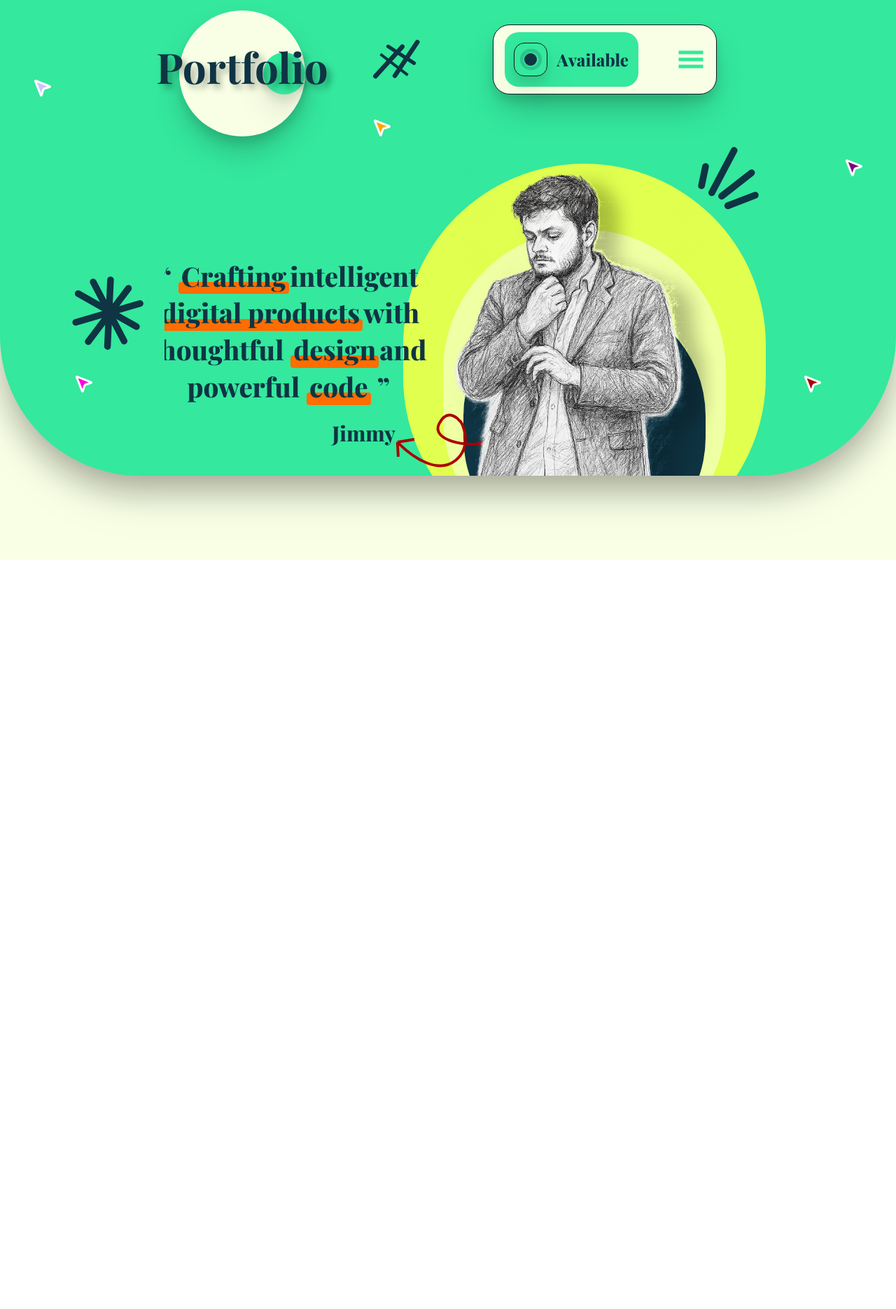
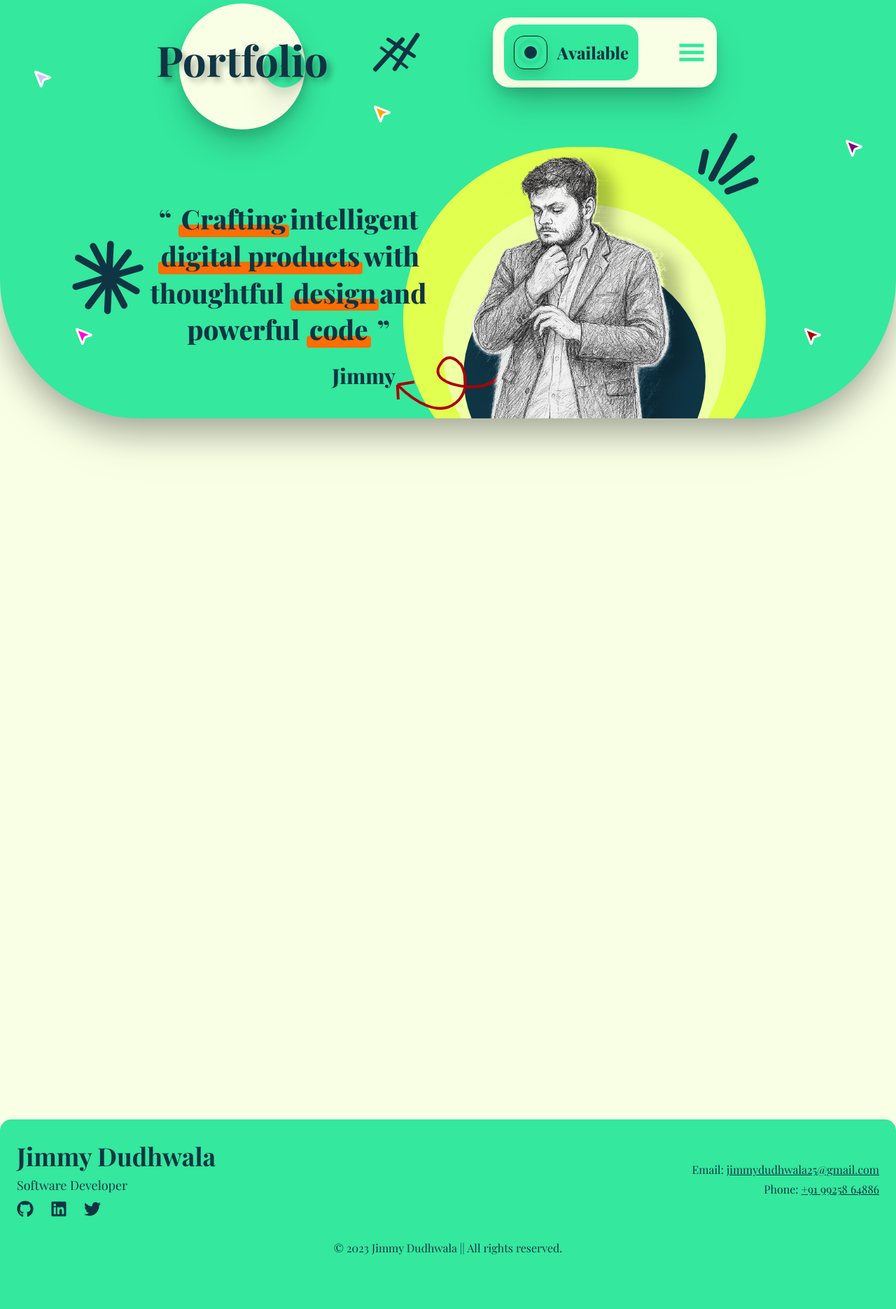
Before and after one commit to JimmyDudhwala/jimmy, a Next.js app: page / in a window 1280 px wide. Shown: the top 1871 px of the page at 70% size. Before the commit the page ends 1600 px from the top, so only its background shows below. Built offline with nearby package versions, Linux system fonts and the light colour scheme; a web font is replaced by a local one.

Commit message:
Add Footer component to Homepage layout and adjust styling for improved visual consistency

```diff
--- a/src/app/Pages/Homepage.tsx
+++ b/src/app/Pages/Homepage.tsx
@@ -9,6 +9,7 @@ import ArrowSvg from '../components/ArrowSvg'
 import { motion } from 'framer-motion'
 import ScrollLock from '../components/ScrollLock'
 import Sidebar from '../components/Sidebar'
+import Footer from '../components/Footer'
 
 const quote = "Crafting intelligent digital products with thoughtful design and powerful code"
 const highlights = ["Crafting", "digital products", "design", "code"]
@@ -57,8 +58,8 @@ const Homepage = () => {
   return (
     <>
     <ScrollLock locked={isOpen}>
-    <div className="h-screen w-full bg-[#F8FFE5] relative overflow-hidden">
-      <div className="lg:h-[85%]  h-full w-full bg-[#34E89E] lg:rounded-b-[200px] rounded-b-[60px] relative shadow-2xl flex flex-col gap-10 items-center drop-shadow-2xl">
+    <div className="lg:h-screen w-full bg-[#F8FFE5] relative overflow-hidden pb-24">
+      <div className="lg:h-[85%]  w-full bg-[#34E89E] lg:rounded-b-[200px] rounded-b-[60px] relative shadow-2xl flex flex-col gap-10 items-center drop-shadow-2xl">
 
         {/* Cursors - visible only on lg screens */}
         <div className="hidden lg:block absolute top-2/12 left-12">
@@ -91,6 +92,7 @@ const Homepage = () => {
           <Navbar isOpen={isOpen} setIsOpen={setIsOpen} />
 
 
+
         </div>
 
         {/* Bottom Content */}
@@ -101,14 +103,12 @@ const Homepage = () => {
           </div>
 
           {/* Quote Section */}
-          <div className=' lg:w-[75%] w-full h-full flex lg:flex-row flex-col overflow-hidden justify-center '>
+          <div className=' lg:w-[75%] w-full h-full flex lg:flex-row flex-col  justify-center '>
 
             <div className=' lg:w-[25%] w-full h-full   flex lg:flex-row flex-col lg:justify-end lg:items-end pb-10'>
 
               <div className='relative lg:translate-x-30 z-20 ' >
-                <div className='absolute top-0 -left-20'>
-
-                </div>
+                {/* Quote */}
                 <div
                   className="w-full relative max-w-[510px] text-[clamp(1.5rem,3vw,3rem)] mx-auto text-center font-playfair font-extrabold leading-snug text-[#0F3443]"
                   style={{ width: 'clamp(300px, 50vw, 510px)' }}
@@ -150,10 +150,12 @@ const Homepage = () => {
 
       </div>
     </div>
-    <div className='h-screen w-full'>
+    <div className='h-screen w-full bg-[#F8FFE5] flex justify-center items-center'>
 
     </div>
-     <Sidebar isOpen={isOpen} />
+
+    <Footer/>
+
     </ScrollLock>
     </>
   )
--- /dev/null
+++ b/src/app/components/Footer.tsx
@@ -0,0 +1,49 @@
+import { FaGithub, FaLinkedin, FaTwitter } from 'react-icons/fa';
+
+const Footer = () => {
+  return (
+    <div className='max-h-[50vh] overflow-hidden bg-[#F8FFE5] w-full flex justify-center items-center'>
+    <div className="min-h-[40vh] rounded-t-2xl max-h-[50vh] w-full flex flex-col bg-[#34E89E] relative text-[#0F3443]">
+      {/* Top Section */}
+      <div className="flex flex-col xl:flex-row justify-between items-center flex-[0.6] w-full px-6 py-8">
+        <div className="space-y-2 text-center xl:text-left">
+          <div className="text-4xl font-bold text-[var(--bg)]">Jimmy Dudhwala</div>
+          <div className="text-lg font-light text-[var(--bg)]">Software Developer</div>
+          <div className="text-2xl font-light text-[var(--bg)] flex justify-center xl:justify-start space-x-6 mt-2">
+            <a href="https://github.com/JimmyDudhwala" target="_blank" rel="noopener noreferrer">
+              <FaGithub />
+            </a>
+            <a href="https://www.linkedin.com/in/jimmy-dudhwala-3b33a5239/" target="_blank" rel="noopener noreferrer">
+              <FaLinkedin />
+            </a>
+            <a href="https://x.com/JimmyDudhwala" target="_blank" rel="noopener noreferrer">
+              <FaTwitter />
+            </a>
+          </div>
+        </div>
+
+        <div className="mt-6 xl:mt-0 text-center xl:text-right space-y-1 text-[var(--bg)]">
+          <div>
+            Email: <a href="mailto:jimmydudhwala25@gmail.com" className="underline">jimmydudhwala25@gmail.com</a>
+          </div>
+          <div>
+            Phone: <a href="tel:+919925864886" className="underline">+91 99258 64886</a>
+          </div>
+        </div>
+      </div>
+
+      {/* Bottom Section */}
+      <div className="relative flex-[0.4]  bg-[#34E89E] min-h-[25vh] w-full overflow-hidden text-[var(--bg)]">
+        <div className="absolute top-8 left-0 w-screen flex justify-center items-center lg:text-[180px]  text-[40px] font-bold text-[#0F3443]/80 opacity-20 whitespace-nowrap xl:block">
+         <span> Developer Designer</span>
+        </div>
+        <div className="flex justify-center items-start h-full w-full">
+          <p className="text-center">&copy; 2023 Jimmy Dudhwala || All rights reserved.</p>
+        </div>
+      </div>
+    </div>
+    </div>
+  );
+};
+
+export default Footer;
--- a/src/app/components/Navbar.tsx
+++ b/src/app/components/Navbar.tsx
@@ -3,6 +3,7 @@ import React, { useState } from 'react'
 import { GiHamburgerMenu } from "react-icons/gi";
 import { IoCloseSharp } from "react-icons/io5";
 import { AnimatePresence, motion } from "framer-motion";
+import Sidebar from './Sidebar';
 
 interface NavbarProps {
     isOpen: boolean;
@@ -18,8 +19,8 @@ const Navbar = ({isOpen, setIsOpen}:NavbarProps) => {
 
     return (
         <>
-            <div className='h-[100px] border w-[320px] rounded-3xl bg-[#F8FFE5]   shadow-2xl drop-shadow-xl z-100'>
-                <div className='flex justify-evenly items-center h-full w-full gap-10'>
+            <div className='h-[100px] w-[320px] rounded-3xl bg-[#F8FFE5]   shadow-2xl drop-shadow-xl z-100'>
+                <div className='flex justify-evenly items-center h-full w-full gap-10 fixed'>
                     <div className='h-[80%] w-[60%] bg-[#34E89E] rounded-[20px]  flex justify-evenly   items-center'>
                         <div className='w-[25%] h-[60%] bg-[#34E89E] shadow-2xl drop-shadow-xl relative border-[0.5px] rounded-[15px] flex justify-center items-center'>
                             {/* Animated ring only */}
@@ -62,7 +63,7 @@ const Navbar = ({isOpen, setIsOpen}:NavbarProps) => {
                     </AnimatePresence>
                 </div>
             </div>
-
+             <Sidebar isOpen={isOpen} />
         </>
     )
 }
--- a/src/app/components/Sidebar.tsx
+++ b/src/app/components/Sidebar.tsx
@@ -35,7 +35,7 @@ const Sidebar: React.FC<SidebarProps> = ({ isOpen }) => {
             }}
             transition={{ duration: 1, ease: "easeInOut" }}
             exit={{ x: -2000, borderTopRightRadius: "350px", borderBottomRightRadius: "350px" }}
-            className={`h-screen z-90 lg:w-[50%] w-[98%] bg-[#0F3443] absolute top-0 left-0 shadow-[60px_0_100px_rgba(0,0,0,0.4)] overflow-hidden`}
+            className={`h-screen z-90  lg:w-[50%] w-[98%] bg-[#0F3443] absolute top-0 left-0 shadow-[60px_0_100px_rgba(0,0,0,0.4)] overflow-hidden`}
         >
             <div className='h-full w-full bg-[#0F3443] flex flex-col justify-center lg:items-start items-center'>
             {items.map((item) => (
```
